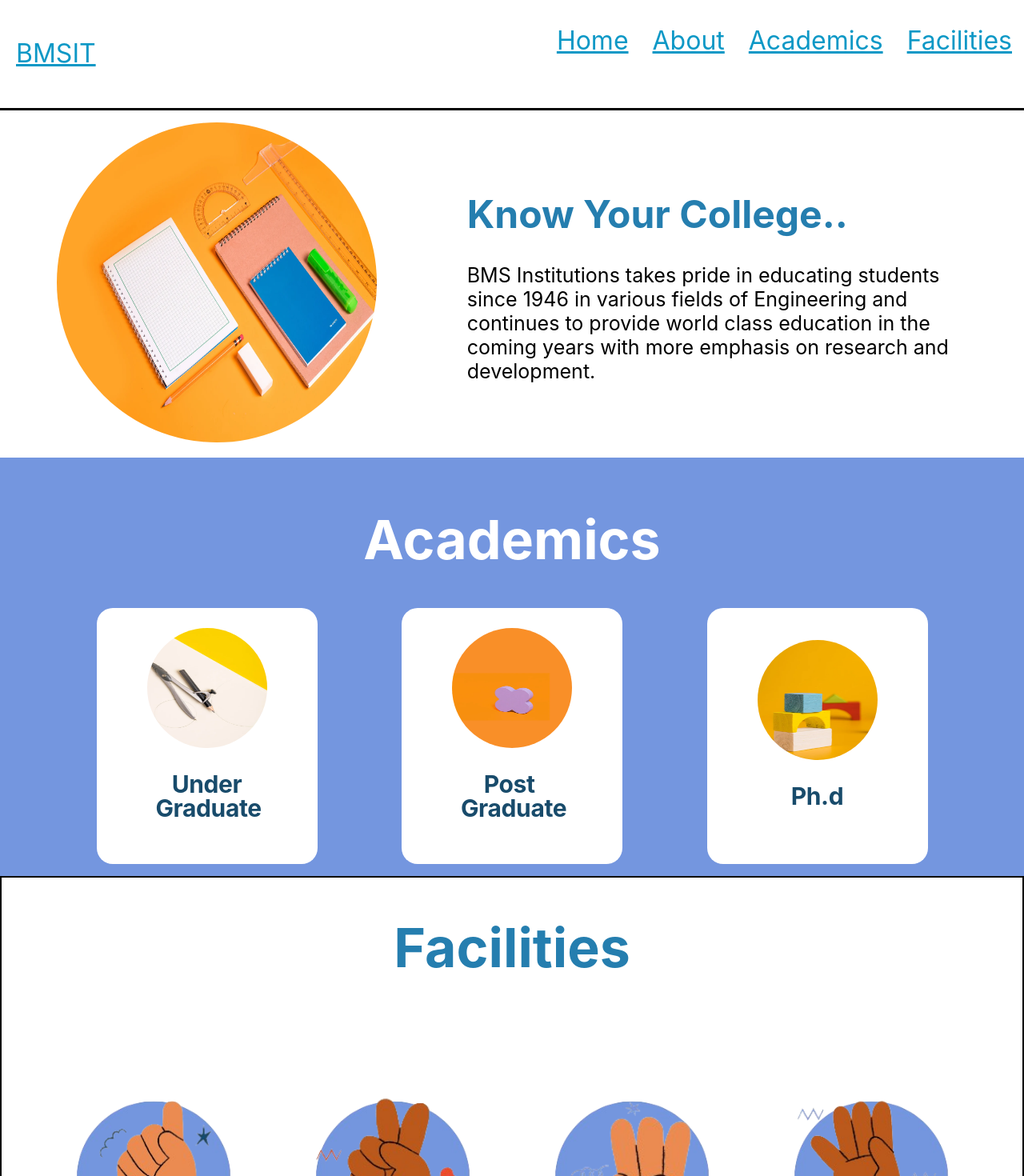
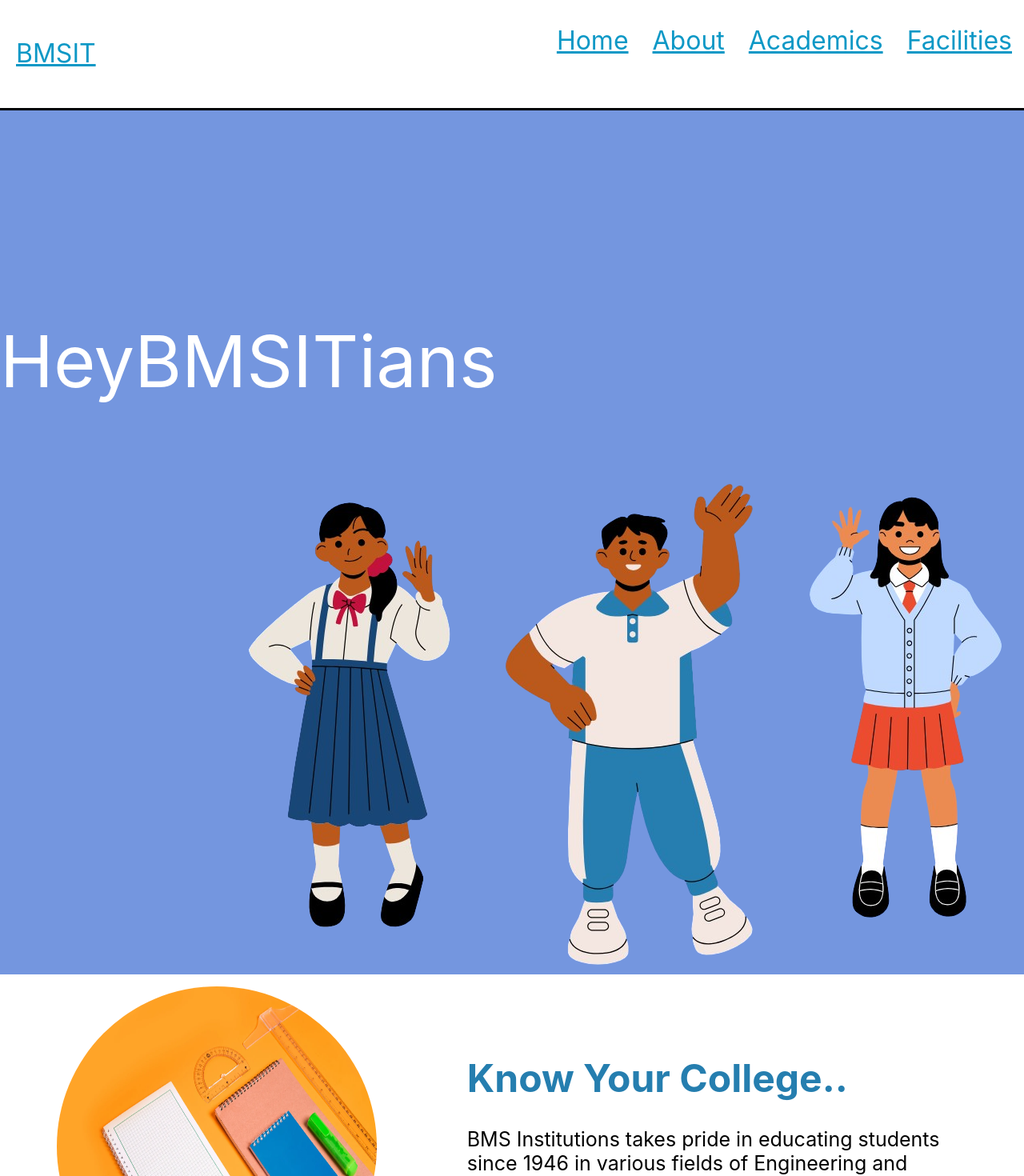
Before and after one commit to Ankit27-09/devcraft, a React (Create React App) app: page / in a window 1280 px wide. Shown: the top 1470 px of the page at 80% size. Built offline with nearby package versions, Linux system fonts and the light colour scheme.

Commit message:
third commit

```diff
--- a/src/App.css
+++ b/src/App.css
@@ -93,3 +93,32 @@
 .about-info p{
   font-size: 25px;
 }
+
+#showcase, #showcase .container{
+  background-color: #7496DF;
+  overflow: auto;
+}
+
+#showcase .showcase-content .text1, #showcase .showcase-content .text2{
+  float: left;
+  padding-top: 170px;
+  font-size: 90px;
+}
+
+#showcase .showcase-content p{
+  font-size: 60px;
+  line-height: 1.2em;
+  color: white;
+}
+
+#showcase .showcase-images {
+  float: right;
+}
+
+#showcase .showcase-images img{
+  float: right;
+  display: inline-block;
+  margin: 0;
+  padding: 0;
+  font-size: 0;
+}
--- a/src/App.js
+++ b/src/App.js
@@ -15,8 +15,8 @@ function App() {
 <Route path='/' element={<Navbar/>}>
       <Route index element={<Home />}/>
       <Route path='/about' element={<About />}/>
-      <Route path='/about' element={<Fac />}/>
-      <Route path='/about' element={<Acad/>}/>
+      <Route path='/facilities' element={<Fac />}/>
+      <Route path='/academics' element={<Acad/>}/>
 </Route>
 </Routes>
 
--- a/src/Pages/Home.jsx
+++ b/src/Pages/Home.jsx
@@ -10,12 +10,34 @@ import academics1 from '../images/academics1.png'
 import academics2 from '../images/academics2.png'
 import academics3 from '../images/academics3.png'
 import about from '../images/about_image.png'
-;
+
+
+import girl1 from '../images/girl1.png'
+import girl2 from '../images/girl2.png'
+import boy from '../images/boy.png'
 
 const Home = () => {
   return (
     <>
+    <div className="main-page">
 
+    <div id="showcase">
+            <div class="container">
+                <div class="showcase-content">
+                    <p class="text1">Hey</p>
+                    <p class="text2">BMSITians</p>
+
+                </div>
+                <div class="showcase-images">
+                    <img src={girl1} alt="Girl1"/>
+                    <img src={boy} alt="Boy"/>
+                    <img src={girl2} alt="Girl2"/>
+                </div>
+            </div>
+        </div>
+
+
+    </div>
  <div className="know">
   <div className="know-img">
 
```
